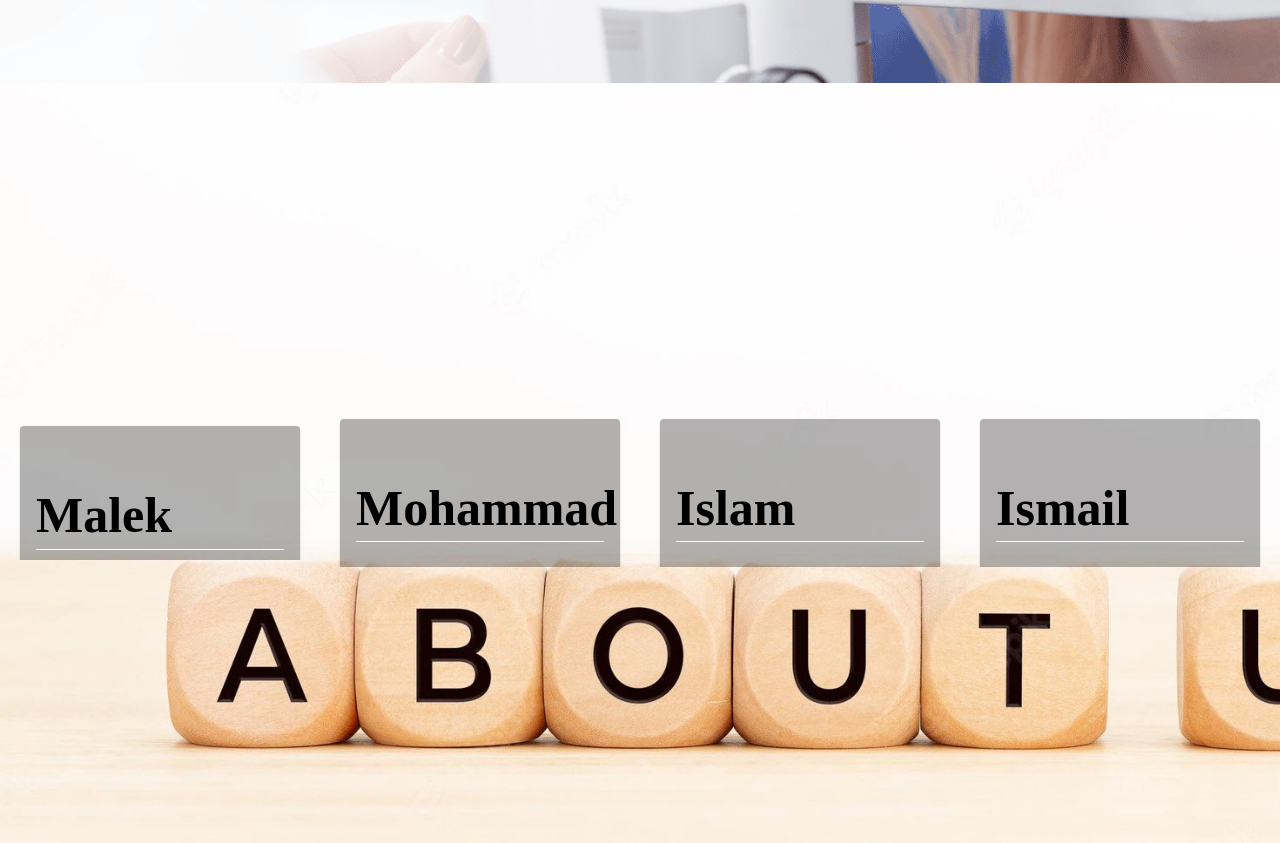
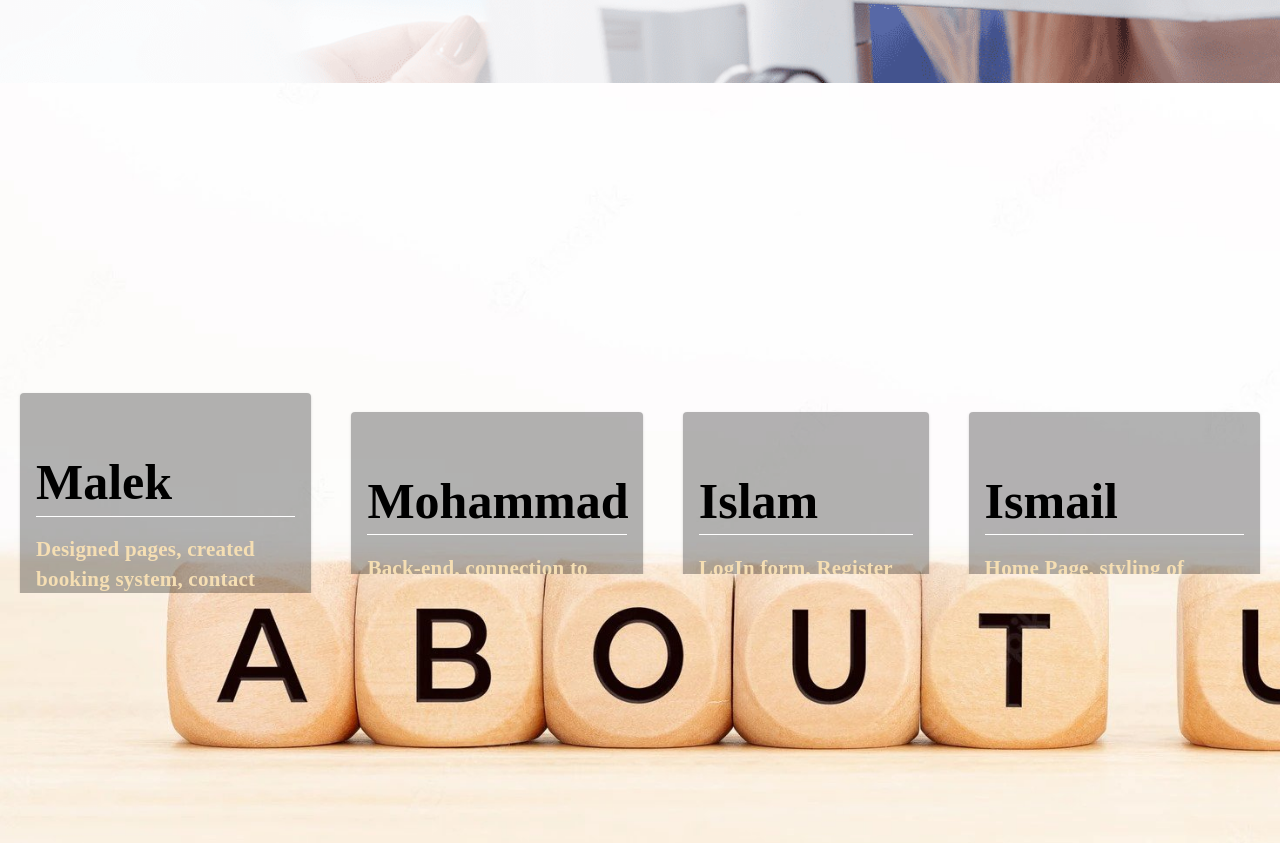
Before and after one commit to FullStackDevPro/bookingapp, a React app: page / in a window 1280 px wide. Shown: the part 1517-2360 px from the top of the page. Built offline with nearby package versions, Linux system fonts and the light colour scheme.

Commit message:
cleaning unused lines, adding some style

```diff
--- a/package.json
+++ b/package.json
@@ -9,7 +9,7 @@
     "webStart": "webpack-dev-server --mode development --open",
     "build": "webpack --mode production"
   },
-  "author": "Malek, Mohammad , James , Islam , Ismail ",
+  "author": "Malek, Mohammad , Islam , Ismail ",
   "dependencies": {
     "@material-ui/core": "^4.12.4",
     "@material-ui/icons": "^4.11.3",
--- /dev/null
+++ b/src/HomePage/AboutUs.js
@@ -0,0 +1,83 @@
+import React from 'react';
+import { makeStyles } from '@material-ui/core/styles';
+import Card from '@material-ui/core/Card';
+import CardContent from '@material-ui/core/CardContent';
+import CardMedia from '@material-ui/core/CardMedia';
+import Typography from '@material-ui/core/Typography';
+import { Collapse ,IconButton} from '@material-ui/core';
+import ExpandMoreIcon from "@material-ui/icons/ExpandMore"
+import {Link as Scroll} from "react-scroll";
+
+const useStyles = makeStyles({
+  root: {
+    maxWidth: 645,
+    background: 'rgba(0,0,0,0.3)',
+    margin: '20px',
+  },
+  media: {
+    height: 40,
+  },
+  title: {
+    fontFamily: 'Nunito',
+    fontWeight: 'bold',
+    fontSize: '5rem',
+    color: 'black',
+    borderBottom:"1px solid white"
+  },
+  desc: {
+    fontFamily: 'Nunito',
+    fontSize: '2.1rem',
+    // color: 'rgba(0,0,0,0.5)',
+    color : "wheat",
+    fontWeight: 'bold',
+  },
+  container: {
+    textAlign: 'center',
+  },
+  titleScroll: {
+    color: '#fff',
+    fontSize: '4.5rem',
+  },
+  colorText: {
+    color: '#5AFF3D',
+  },
+  goDown: {
+    color: '#5AFF3D',
+    fontSize: '5rem',
+  },
+});
+
+export default function ImageCard({ info, checked }) {
+  const classes = useStyles();
+
+  return (
+    <Collapse in={checked} {...(checked ? { timeout: 8000 } : {})}>
+      <Card className={classes.root}>
+
+        <CardMedia
+          className={classes.media}
+          // image={eaysImage}
+          // title="Contemplative Reptile"
+        />
+        <CardContent>
+          <Typography
+            gutterBottom
+            variant="h5"
+            component="h1"
+            className={classes.title}
+          >
+            {info.name}
+          </Typography>
+          <Typography
+            variant="body2"
+            color="textSecondary"
+            component="p"
+            className={classes.desc}
+          >
+            {info.description}
+          </Typography>
+        </CardContent>
+      </Card>
+    </Collapse>
+  );
+}
--- a/src/HomePage/Form.js
+++ b/src/HomePage/Form.js
@@ -64,24 +64,18 @@ const useStyles = makeStyles((theme) => ({
 
 export default function appointment(){
     const classes = useStyles();
-    // const [checked,setChecked] = useState(false);
-    // useEffect(()=> {
-    //     setChecked(true)
-    // },[])
+    const [checked,setChecked] = useState(false);
+    useEffect(()=> {
+        setChecked(true)
+    },[])
     return (
       <div>
         <div className={classes.root} id = "signIn/signUp">
-            {/* <AppBar className={classes.appbar} elevation = {10}> */}
                 <Toolbar className={classes.appbarWrapper}>
                 <h1 className={classes.appbarTitle}> Please <span className={classes.colorText}>Log In or Sign Up</span> to be able <span className={classes.colorText}>to book an appointment</span></h1>
-                {/* <CardAbout place={Places[0]} /> */}
-                  {/* <Login/> */}
                   <Login/>
                 </Toolbar>
-            {/* </AppBar> */}
         </div>
-
-
         </div>
     )
 }
--- a/src/HomePage/Header.js
+++ b/src/HomePage/Header.js
@@ -1,7 +1,6 @@
 import React, { useEffect, useState } from 'react';
 import { makeStyles } from '@material-ui/core/styles';
 import { AppBar, Collapse, IconButton, Toolbar } from '@material-ui/core';
-// import SortIcon from '@mui/icons-material/Sort';
 import SortIcon from "@material-ui/icons/Sort"
 import LockOutlinedIcon from '@material-ui/icons/LockOutlined';
 import ExpandMoreIcon from "@material-ui/icons/ExpandMore"
@@ -79,9 +78,12 @@ export default function Header(){
                 <Toolbar className={classes.appbarWrapper}>
                 <h1 className={classes.appbarTitle}> My <span className={classes.colorText}>Eyes</span></h1>
                 <h2 className={classes.appbarTitle}>Welcome to Eyes <span className={classes.colorText}>Examination Centre</span> </h2>
+                <Scroll to = "signIn/signUp" smooth={true}>
                 <IconButton>
+                    <h1>My page</h1>
                     <LockOutlinedIcon className={classes.icon} />
                 </IconButton>
+                </Scroll>
                 </Toolbar>
             </AppBar>
 
--- a/src/HomePage/ImageCard.js
+++ /dev/null
@@ -1,87 +0,0 @@
-import React from 'react';
-import { makeStyles } from '@material-ui/core/styles';
-import Card from '@material-ui/core/Card';
-
-import CardContent from '@material-ui/core/CardContent';
-import CardMedia from '@material-ui/core/CardMedia';
-import Typography from '@material-ui/core/Typography';
-import { Collapse ,IconButton} from '@material-ui/core';
-// import eaysImage from "../assets/m.jpg"
-import ExpandMoreIcon from "@material-ui/icons/ExpandMore"
-import {Link as Scroll} from "react-scroll";
-
-
-
-const useStyles = makeStyles({
-  root: {
-    maxWidth: 645,
-    background: 'rgba(0,0,0,0.3)',
-    margin: '20px',
-  },
-  media: {
-    height: 40,
-  },
-  title: {
-    fontFamily: 'Nunito',
-    fontWeight: 'bold',
-    fontSize: '5rem',
-    color: 'black',
-    borderBottom:"1px solid white"
-  },
-  desc: {
-    fontFamily: 'Nunito',
-    fontSize: '2.1rem',
-    // color: 'rgba(0,0,0,0.5)',
-    color : "wheat",
-    fontWeight: 'bold',
-  },
-  container: {
-    textAlign: 'center',
-  },
-  titleScroll: {
-    color: '#fff',
-    fontSize: '4.5rem',
-  },
-  colorText: {
-    color: '#5AFF3D',
-  },
-  goDown: {
-    color: '#5AFF3D',
-    fontSize: '5rem',
-  },
-});
-
-export default function ImageCard({ info, checked }) {
-  const classes = useStyles();
-
-  return (
-    <Collapse in={checked} {...(checked ? { timeout: 9000 } : {})}>
-      <Card className={classes.root}>
-
-        <CardMedia
-          className={classes.media}
-          // image={eaysImage}
-          // title="Contemplative Reptile"
-        />
-        <CardContent>
-          <Typography
-            gutterBottom
-            variant="h5"
-            component="h1"
-            className={classes.title}
-          >
-            {info.name}
-          </Typography>
-          <Typography
-            variant="body2"
-            color="textSecondary"
-            component="p"
-            className={classes.desc}
-          >
-            {info.description}
-          </Typography>
-        </CardContent>
-      </Card>
-    </Collapse>
-  );
-}
--- a/src/HomePage/Info.js
+++ b/src/HomePage/Info.js
@@ -1,33 +1,25 @@
-const places = [
+const descriptionAboutUs = [
     {
       name: 'Malek ',
       description:
-        "Designed all pages, created booking system, contact form , show user's booking ",
-      // imageUrl: process.env.PUBLIC_URL + '/assets/island1.jpg',
-      time: 1500,
+        "Designed pages, created booking system, contact form , show menu of options to user , deploying, Back-end ",
     },
     {
       name: 'Mohammad',
       description:
-        "Designed all pages, created booking system, contact form , show user's booking.",
-      // imageUrl: process.env.PUBLIC_URL + '/assets/island2.jpg',
-      time: 1500,
+        "Back-end, connection to database, create booking table, users table. ",
     },
     {
       name: 'Islam',
       description:
-        "Designed all pages, created booking system, contact form , show user's booking.",
-      // imageUrl: process.env.PUBLIC_URL + '/assets/island2.jpg',
-      time: 1500,
+        "LogIn form, Register Form , data validation, Home page ",
     },
 
     {
       name: 'Ismail',
       description:
-        "Designed all pages, created booking system, contact form , show user's booking.",
-      // imageUrl: process.env.PUBLIC_URL + '/assets/island2.jpg',
-      time: 1500,
+        "Home Page, styling of showing About us page, adding features, back-end",
     },
   ];
 
-  export default places;
+  export default descriptionAboutUs;
--- a/src/HomePage/ShowAbout.js
+++ b/src/HomePage/ShowAbout.js
@@ -1,10 +1,9 @@
 import React from "react";
 import { makeStyles } from '@material-ui/core/styles';
-import ImageCard from "./ImageCard"
+import ImageCard from "./AboutUs"
 import Information from "./Info.js"
 import useWindowPositio from "../hook/useWindowPosition"
 import eaysImage from "../assets/111.jpg"
-
 
 const useStyles = makeStyles((theme) => ({
     root: {
@@ -26,7 +25,6 @@ export default function ShowAbout(){
     const checked = useWindowPositio("header");
     return(
         <div className={classes.root} id="show-about">
-
             <ImageCard info={Information[0]} checked={checked}/>
             <ImageCard info={Information[1]} checked={checked}/>
             <ImageCard info={Information[2]} checked={checked}/>
--- a/src/components/App.js
+++ b/src/components/App.js
@@ -1,17 +1,11 @@
 import React from "react";
 import "../style/App.css"
-import Boooking from "./Booking"
-
 import Home from "../HomePage/Home"
-// import Login from "./Login"
-
 
 function App(){
     return (
         <div >
             <Home/>
-            {/* <Boooking/> */}
-            {/* <Login/> */}
         </div>
     )
 }
--- a/src/components/Booking.js
+++ b/src/components/Booking.js
@@ -33,7 +33,7 @@ class Booking extends Component{
     }
 
     componentDidMount() {
-        // remaning months of selected year
+        // remaining months of selected year
         const dateForRemaining  = new Date();
         const rest = this.state.months.slice(dateForRemaining.getMonth())
         let list = []
@@ -252,7 +252,7 @@ class Booking extends Component{
                         <br>
                         </br>
                        <button class="button-86" role="button" onClick={this.postNew}>Book</button>
-                       <ToastContainer />
+                       <ToastContainer  style={{fontSize : "15px"}}/>
                     {/* </section> */}
                 {/* </body> */}
                 </div>
--- a/src/components/Login.js
+++ b/src/components/Login.js
@@ -164,7 +164,7 @@ class Form extends React.Component {
             <p className="buttonText">{this.state.form === 'login' ? 'Do not have an account?' : 'Already a member?'}</p>
             <button onClick={() => {this.setState({form: this.toggle[this.state.form]})}}>{this.toggle[this.state.form]}</button>
           </div>
-          <ToastContainer style={{fontSize :"12px"}} />
+          <ToastContainer style={{fontSize :"15px"}} />
         </div>
       );
     }
```
Also changed, not shown: src/userPage/UserPage.js (+0 -20 lines), 1 other file (tests, documents, lock files or other folders).
